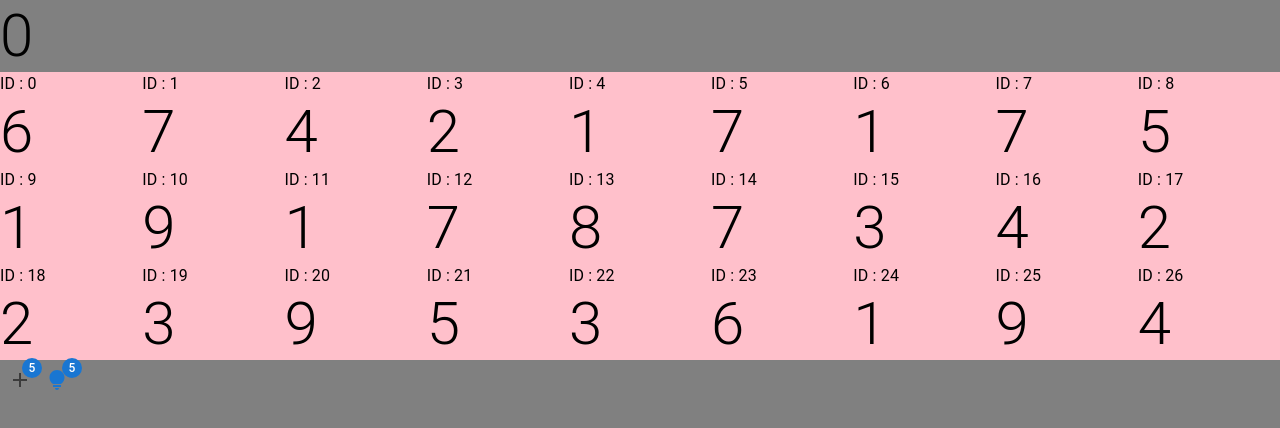
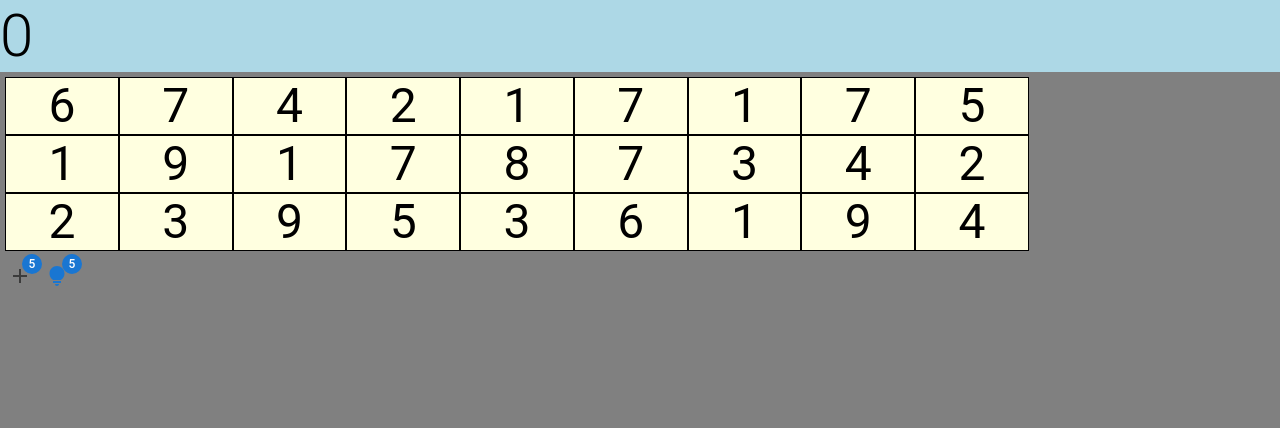
Before and after one commit to Anelairam/pair_match, a React (Create React App) app: page / in a window 1280 px wide. Shown: the top 428 px of the page. Built offline with nearby package versions, Linux system fonts and the light colour scheme.

Commit message:
Styling the elements

```diff
--- a/package.json
+++ b/package.json
@@ -1,4 +1,5 @@
-{"homepage": "http://anealiram.github.io/pair_match",
+{
+  "homepage": "http://anealiram.github.io/pair_match",
   "name": "pair_match",
   "version": "0.1.0",
   "private": true,
@@ -19,8 +20,10 @@
   },
   "scripts": {
     "start": "react-scripts start",
+
     "predeploy": "npm run build",
     "deploy": "gh-pages -d build",
+
     "build": "react-scripts build",
     "test": "react-scripts test",
     "eject": "react-scripts eject"
--- a/src/components/Canvas.jsx
+++ b/src/components/Canvas.jsx
@@ -22,7 +22,7 @@ export const Canvas = ({ numbers, handleMatch, setScore, score }) => {
   };
 
   return (
-    <Grid container columns={9} sx={{ backgroundColor: "pink" }}>
+    <Grid container columns={9} sx={{ backgroundColor: "pink", margin: '5px' , maxWidth: '80%'}}>
       {numbers.map((number) => {
         return (
           <Grid
@@ -30,9 +30,9 @@ export const Canvas = ({ numbers, handleMatch, setScore, score }) => {
             key={number.id}
             xs={1}
             onClick={(e) => handleClick(number, e)}
+            sx={{backgroundColor: 'lightyellow', border: '1px solid black', textAlign: 'center'}}
           >
-            <Typography>ID : {number.id}</Typography>
-            <Typography variant="h2">{number.num}</Typography>
+            <Typography variant="h3">{number.num}</Typography>
           </Grid>
         );
       })}
--- a/src/components/Home.jsx
+++ b/src/components/Home.jsx
@@ -52,19 +52,26 @@ export const Home = () => {
 
   useEffect(() => {
     let matches = CanvasCheck(numbers);
-    if(numbers.length !==0){
+    if (numbers.length !== 0) {
       if (!matches && addNumbers === 0) {
         console.log("Game over");
       }
-    }else {
-      setNumbers(Start())
+    } else {
+      setNumbers(Start());
     }
   });
 
   return (
     <>
-      <Typography variant="h2">{score}</Typography>
-      <Canvas numbers={numbers} handleMatch={handleMatch} setScore={setScore} score={score}/>
+      <Typography variant="h2" sx={{ backgroundColor: "lightblue" }}>
+        {score}
+      </Typography>
+      <Canvas
+        numbers={numbers}
+        handleMatch={handleMatch}
+        setScore={setScore}
+        score={score}
+      />
       <IconButton onClick={handleAddClick}>
         <Badge badgeContent={addNumbers} color="primary">
           <AddIcon />
```
